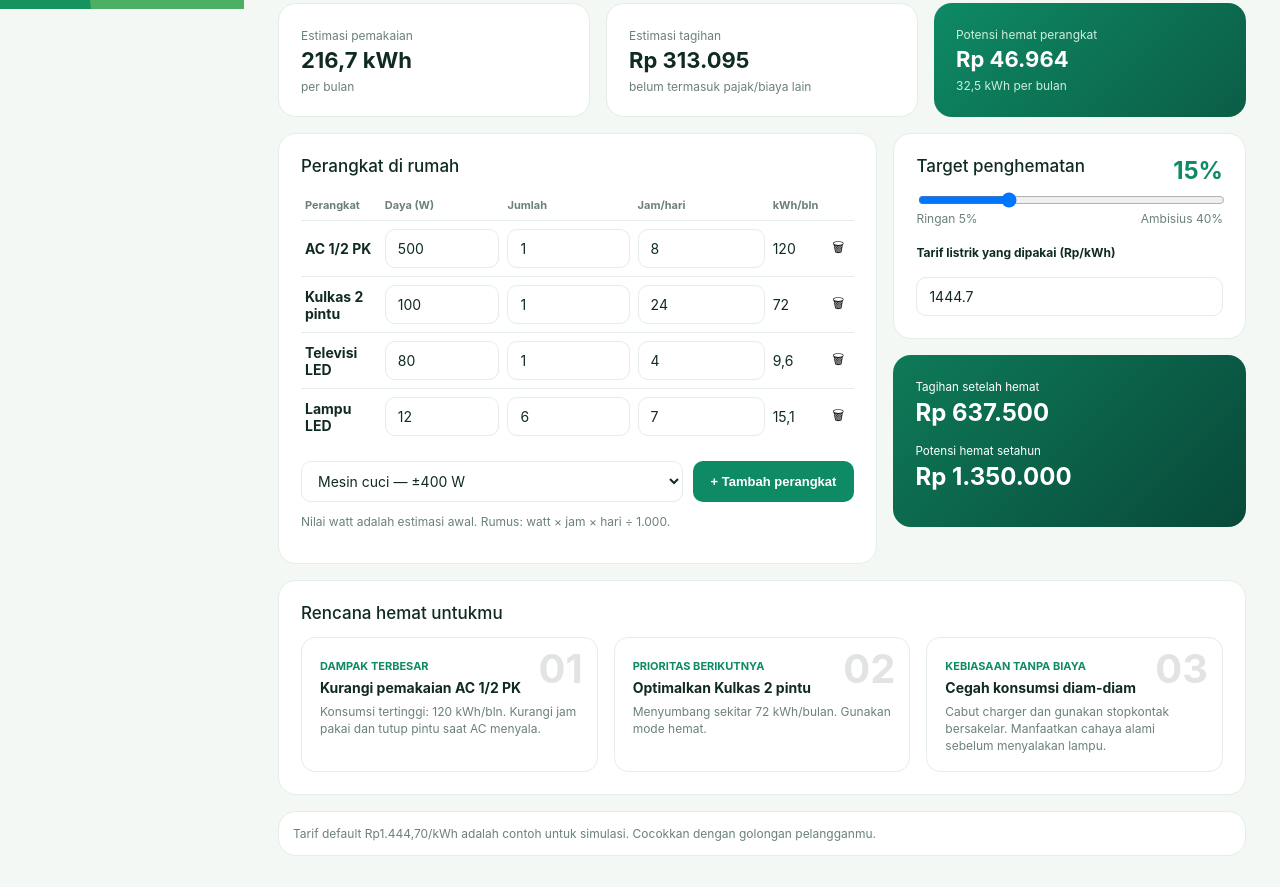
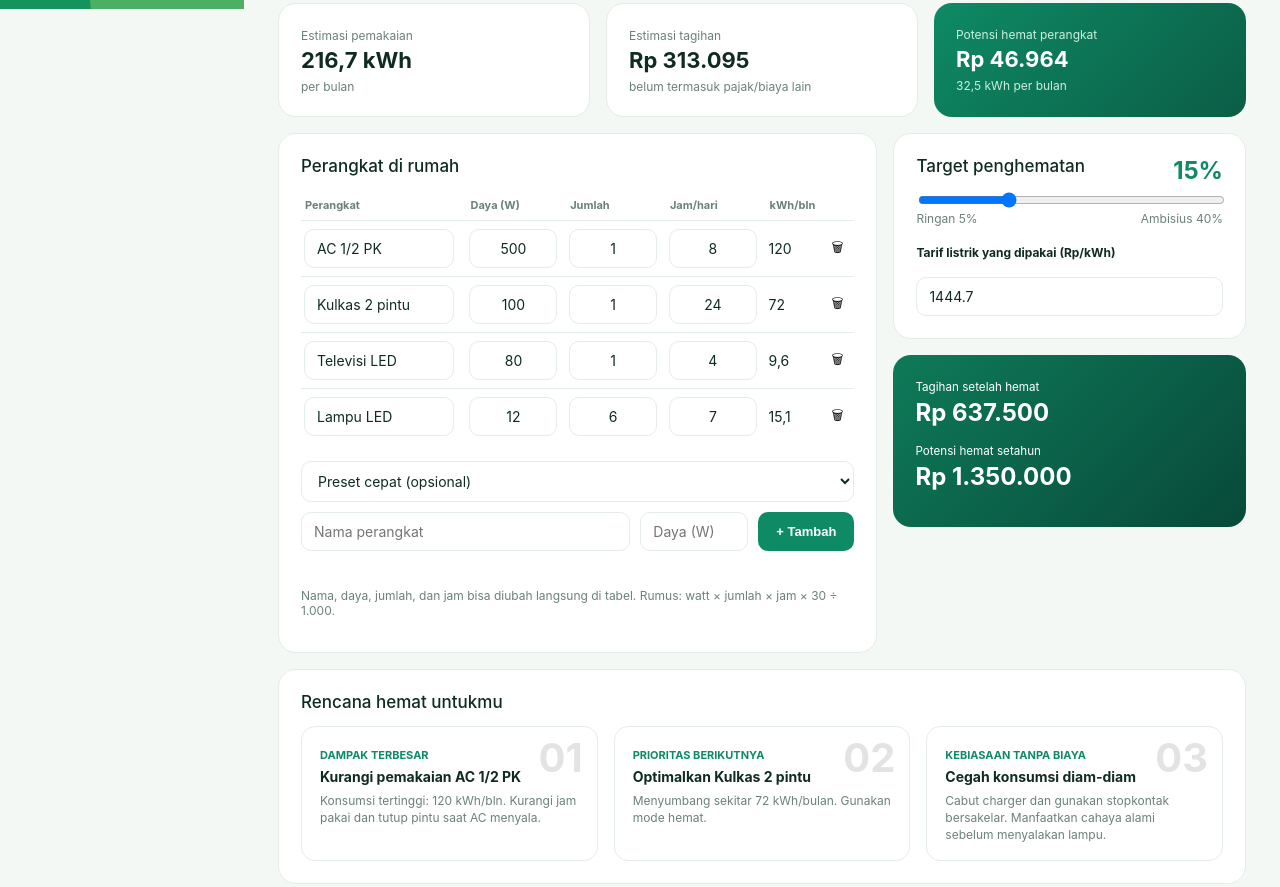
Before and after one commit to rsydd/HematEnergi, a plain HTML site: page kalkulator.html in a window 1280 px wide. Shown: the part 791-1678 px from the top of the page. Drawn offline with Linux system fonts and the light colour scheme.

Commit message:
final revisi

```diff
--- a/kalkulator.html
+++ b/kalkulator.html
@@ -266,9 +266,13 @@
 
                         <br>
 
-                        <div style="display: flex; gap: 10px">
+                        <div class="addbar">
 
                             <select id="add">
+
+                                <option value="">
+                                    Preset cepat (opsional)
+                                </option>
 
                                 <option value="Mesin cuci|400">
                                     Mesin cuci — ±400 W
@@ -296,19 +300,35 @@
 
                             </select>
 
-                            <button
-                                class="btn s"
-                                id="addb"
-                                style="white-space: nowrap"
-                            >
-                                + Tambah perangkat
-                            </button>
+                            <div class="addrow">
+
+                                <input
+                                    type="text"
+                                    id="add-name"
+                                    placeholder="Nama perangkat"
+                                    autocomplete="off"
+                                >
+
+                                <input
+                                    type="number"
+                                    id="add-watt"
+                                    min="1"
+                                    placeholder="Daya (W)"
+                                >
+
+                                <button class="btn s" id="addb">
+                                    + Tambah
+                                </button>
+
+                            </div>
+
+                            <p class="mu addmsg" id="addmsg"></p>
 
                         </div>
 
                         <p class="mu">
-                            Nilai watt adalah estimasi awal.
-                            Rumus: watt × jam × hari ÷ 1.000.
+                            Nama, daya, jumlah, dan jam bisa diubah langsung di
+                            tabel. Rumus: watt × jumlah × jam × 30 ÷ 1.000.
                         </p>
 
                     </div>
--- a/script.js
+++ b/script.js
@@ -489,7 +489,7 @@ function readState() {
     s.tar = num(s.tar, STATE_DEFAULT.tar) || STATE_DEFAULT.tar;
 
     s.devices =
-        Array.isArray(s.devices) && s.devices.length
+        Array.isArray(s.devices)
             ? s.devices.map(d => [
                   String((d && d[0]) || "Perangkat"),
                   num(d && d[1], 0),
@@ -579,12 +579,21 @@ const D = state.devices;
 
 function rd() {
 
-    $("tb").innerHTML = D
-        .map((d, i) => `
+    const tb = document.getElementById("tb");
+
+    $("tb").innerHTML = D.length
+        ? D.map((d, i) => `
             <tr>
 
                 <td>
-                    <b>${d[0]}</b>
+                    <input
+                        type="text"
+                        class="nm"
+                        data-r="${i}"
+                        data-k="0"
+                        placeholder="Nama perangkat"
+                        autocomplete="off"
+                    >
                 </td>
 
                 ${[1, 2, 3]
@@ -593,6 +602,7 @@ function rd() {
                             <input
                                 type="number"
                                 min="0"
+                                step="any"
                                 value="${d[k]}"
                                 data-r="${i}"
                                 data-k="${k}"
@@ -615,7 +625,31 @@ function rd() {
 
             </tr>
         `)
-        .join("");
+        .join("")
+        : `
+            <tr>
+                <td colspan="6" class="mu" style="padding:18px 4px">
+                    Belum ada perangkat. Isi nama dan daya di bawah
+                    untuk menambahkannya.
+                </td>
+            </tr>
+        `;
+
+    // Nama perangkat diisi lewat properti nilai, bukan lewat string HTML,
+    // supaya karakter seperti tanda kutip tidak merusak tabel.
+    if (tb) {
+
+        D.forEach((d, i) => {
+
+            const f = tb.querySelector(
+                `input[data-r="${i}"][data-k="0"]`
+            );
+
+            if (f) f.value = d[0];
+
+        });
+
+    }
 
     calc();
 }
@@ -724,7 +758,7 @@ function calc() {
         .sort((a, b) => b[0] - a[0])
         .slice(0, 2);
 
-    const n = top.map(t => D[t[1]][0]);
+    const n = top.map(t => (D[t[1]][0] || "").trim() || "perangkat");
 
 
     // Rekomendasi penghematan
@@ -785,13 +819,14 @@ $("tb").oninput = e => {
 
     const t = e.target;
 
-    if (t.dataset.r != null) {
+    if (t.dataset.r == null) return;
 
-        D[t.dataset.r][t.dataset.k] = +t.value || 0;
+    const k = t.dataset.k;
 
-        calc();
+    // Kolom nama berisi teks, kolom lain berisi angka
+    D[t.dataset.r][k] = k == "0" ? t.value : (+t.value || 0);
 
-    }
+    calc();
 
 };
 
@@ -810,14 +845,84 @@ $("tb").onclick = e => {
 };
 
 
-// Tambah perangkat
-$("addb").onclick = () => {
+// Tambah perangkat baru: nama dan daya bebas, preset hanya membantu
+function addDevice() {
 
-    const [n, w] = $("add").value.split("|");
+    const nameEl = $("add-name");
+    const wattEl = $("add-watt");
+    const msg = $("addmsg");
 
-    D.push([n, +w, 1, 2]);
+    const name = (nameEl.value || "").trim();
+    const watt = +wattEl.value;
+
+    if (!name) {
+
+        msg.textContent = "Nama perangkat belum diisi.";
+        nameEl.focus();
+
+        return;
+
+    }
+
+    if (!(watt > 0)) {
+
+        msg.textContent = "Daya harus lebih dari 0 watt.";
+        wattEl.focus();
+
+        return;
+
+    }
+
+    D.push([name, watt, 1, 2]);
+
+    nameEl.value = "";
+    wattEl.value = "";
+    msg.textContent = "";
+
+    $("add").value = "";
 
     rd();
+
+    nameEl.focus();
+
+}
+
+$("addb").onclick = addDevice;
+
+["add-name", "add-watt"].forEach(id => {
+
+    $(id).oninput = () => {
+
+        $("addmsg").textContent = "";
+
+    };
+
+    $(id).onkeydown = e => {
+
+        if (e.key == "Enter") {
+
+            e.preventDefault();
+
+            addDevice();
+
+        }
+
+    };
+
+});
+
+// Preset cepat: hanya mengisi kolom, tetap bisa diubah sebelum ditambah
+$("add").onchange = () => {
+
+    const v = $("add").value;
+
+    if (!v) return;
+
+    const [name, watt] = v.split("|");
+
+    $("add-name").value = name;
+    $("add-watt").value = watt;
+    $("addmsg").textContent = "";
 
 };
 
--- a/style.css
+++ b/style.css
@@ -385,6 +385,13 @@ body:not(.js) .pg {
     gap: 14px;
 }
 
+/* Anak grid boleh menyusut, supaya tabel lebar tidak melebarkan halaman */
+.g2 > *,
+.g3 > *,
+.g4 > * {
+    min-width: 0;
+}
+
 
 /* ========================================== */
 /* 9. CARD COMPONENT */
@@ -668,6 +675,7 @@ h2 {
 /* ========================================== */
 
 input[type=number],
+input[type=text],
 select {
     width: 100%;
 
@@ -700,12 +708,78 @@ th {
 }
 
 td {
-    padding: 8px 4px;
+    padding: 8px 3px;
     border-top: 1px solid var(--bd);
 }
 
+/* Tabel bisa di-scroll mendatar bila layar sempit, kolom tetap terbaca */
+
+.tw {
+    overflow-x: auto;
+}
+
+.tw table {
+    min-width: 392px;
+}
+
+/* Input dalam tabel dibuat lebih rapat supaya angka tetap terbaca */
 td input {
-    width: 70px;
+    width: 100%;
+    min-width: 62px;
+    max-width: 88px;
+    padding: 8px 8px;
+    text-align: center;
+}
+
+td input.nm {
+    min-width: 112px;
+    max-width: 150px;
+    text-align: left;
+}
+
+/* Sembunyikan tombol panah agar angka di tabel tidak terpotong */
+td input[type=number] {
+    appearance: textfield;
+    -moz-appearance: textfield;
+}
+
+td input[type=number]::-webkit-outer-spin-button,
+td input[type=number]::-webkit-inner-spin-button {
+    -webkit-appearance: none;
+    margin: 0;
+}
+
+
+/* Add-device bar */
+
+.addbar {
+    display: flex;
+    flex-direction: column;
+    gap: 10px;
+}
+
+.addrow {
+    display: flex;
+    gap: 10px;
+    flex-wrap: wrap;
+}
+
+.addrow input[type=text] {
+    flex: 1 1 160px;
+    min-width: 0;
+}
+
+.addrow input[type=number] {
+    flex: 0 1 108px;
+}
+
+.addrow .btn {
+    flex: 0 0 auto;
+}
+
+.addmsg {
+    margin: 0;
+    min-height: 15px;
 }
 
 
@@ -857,8 +931,8 @@ td input {
         gap: 10px;
     }
 
-    .tw {
-        overflow-x: auto;
+    .tw table {
+        min-width: 372px;
     }
 
 }
```
Also changed, not shown: .verify/device-test.js (added), .verify/package.json (added), .verify/regression.js (added), 1 other file.
